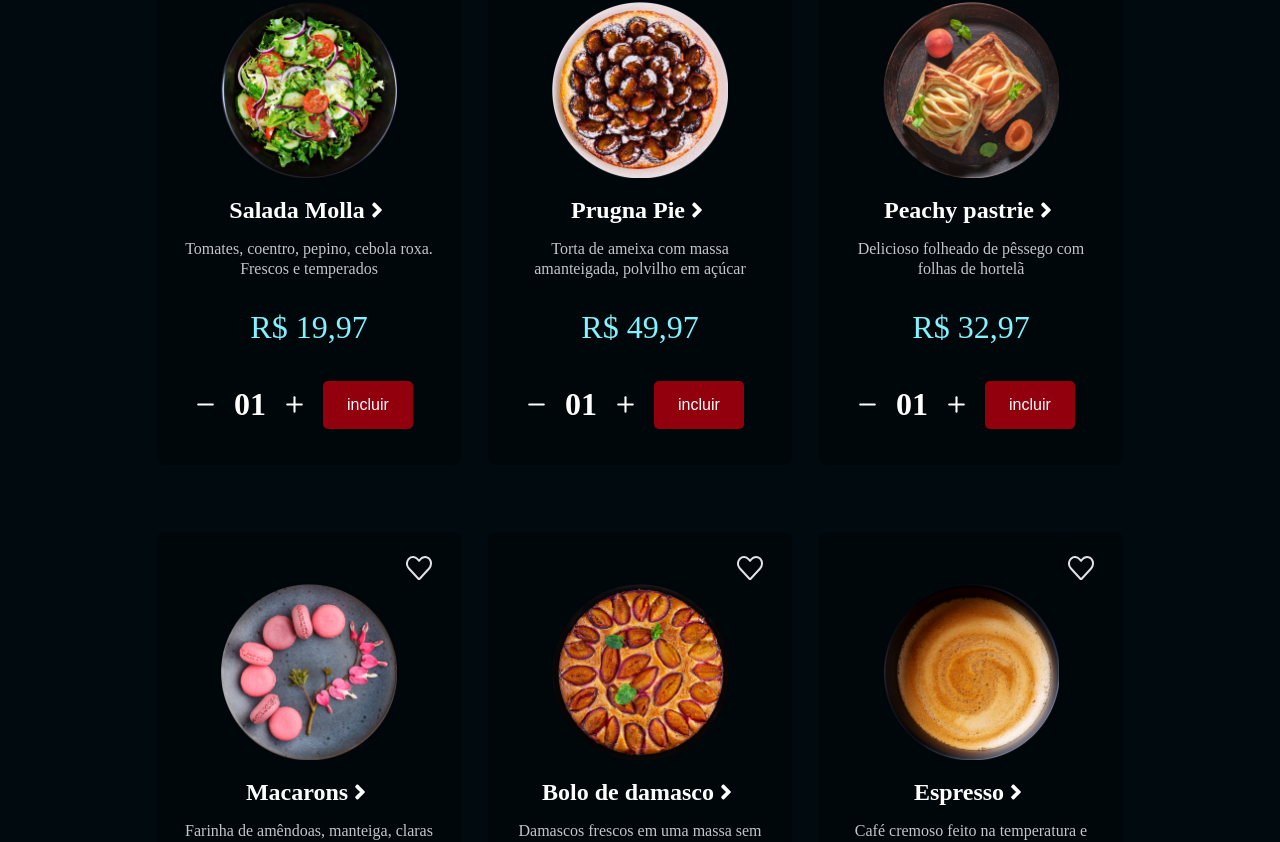
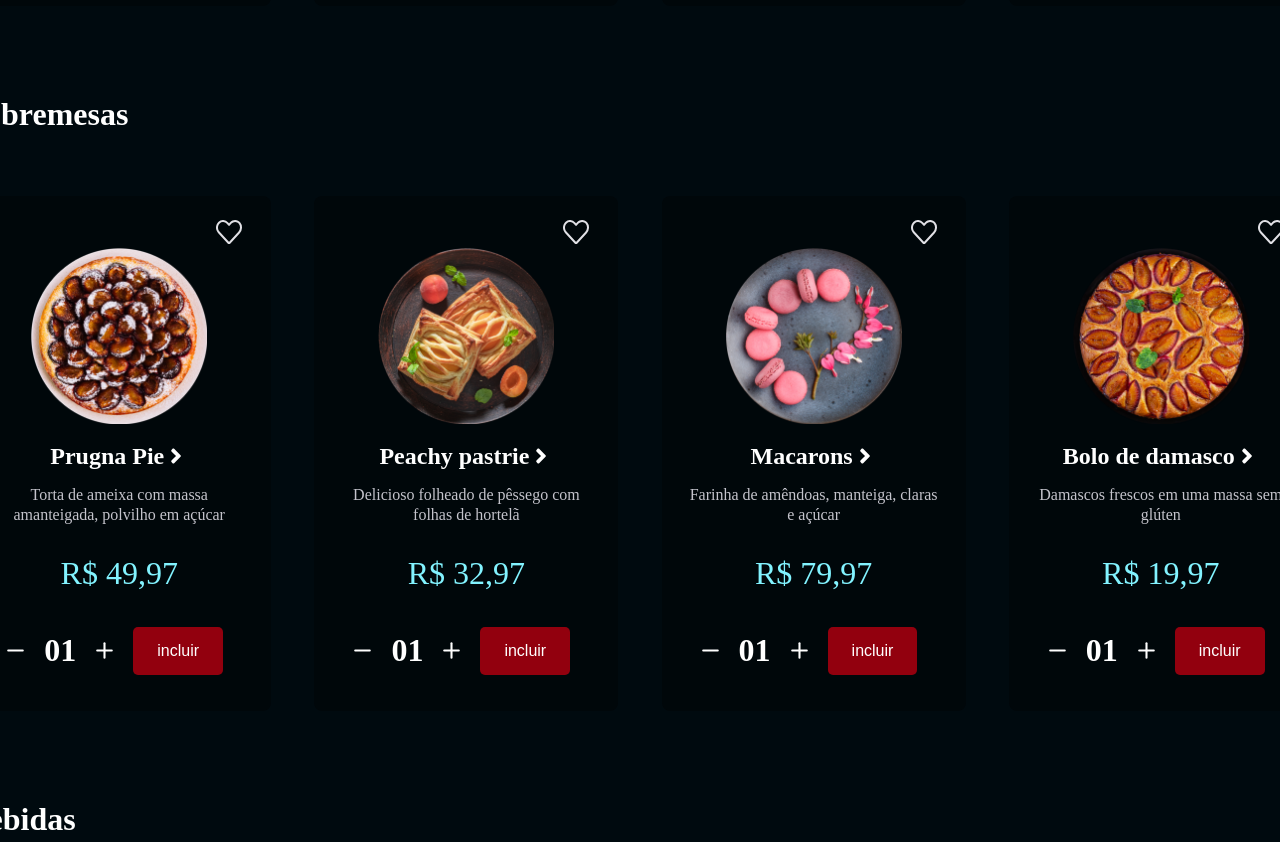
Before and after one commit to Matheusdev10/food-explorer-front, a React (Vite) app: page /home in a window 1280 px wide. Shown: the part 1224-2066 px from the top of the page. Built offline with nearby package versions, Linux system fonts and the light colour scheme.

Commit message:
criando section para envolver o card

```diff
--- a/package.json
+++ b/package.json
@@ -15,7 +15,8 @@
     "react-icons": "^4.7.1",
     "react-responsive-carousel": "^3.2.23",
     "react-router-dom": "^6.9.0",
-    "styled-components": "^5.3.6"
+    "styled-components": "^5.3.6",
+    "styled-components-carousel": "^0.2.0"
   },
   "devDependencies": {
     "@types/react": "^18.0.24",
--- a/src/Components/CardItem/index.jsx
+++ b/src/Components/CardItem/index.jsx
@@ -5,7 +5,6 @@ import { FaAngleRight } from 'react-icons/fa';
 import iconHeart from '../../assets/iconHeart.svg';
 // import heart from '../../assets/heart.png';
 import formatterMoney from '../../utils/formatterMoney';
-import { Carousel } from 'react-responsive-carousel';
 import { useState, useEffect } from 'react';
 
 export function CardItem({
--- /dev/null
+++ b/src/Components/Section/index.jsx
@@ -0,0 +1,37 @@
+import { Container, Slider } from './styles';
+import { FiChevronLeft, FiChevronRight } from 'react-icons/fi';
+import { useRef } from 'react';
+
+export function Section({ title, children }) {
+  const slider = useRef(null);
+
+  function handleLeftClick(e) {
+    e.preventDefault();
+
+    slider.current.scrollLeft -= slider.current.offsetWidth;
+  }
+
+  function handleRightClick(e) {
+    e.preventDefault();
+
+    slider.current.scrollLeft += slider.current.offsetWidth;
+  }
+
+  return (
+    <Container>
+      <h2>{title}</h2>
+
+      <Slider>
+        <button className="btn-left" onClick={handleLeftClick}>
+          <FiChevronLeft size={50} />
+        </button>
+
+        <div ref={slider}>{children}</div>
+
+        <button className="btn-right" onClick={handleRightClick}>
+          <FiChevronRight size={50} />
+        </button>
+      </Slider>
+    </Container>
+  );
+}
--- /dev/null
+++ b/src/Components/Section/styles.js
@@ -0,0 +1,53 @@
+import styled from 'styled-components';
+
+export const Container = styled.section`
+  > h2 {
+    font-size: 2rem;
+    margin-top: 3.9375rem;
+    margin-bottom: 1.4375rem;
+  }
+`;
+export const Slider = styled.div`
+  position: relative;
+
+  > div {
+    display: flex;
+    gap: 2.7rem;
+    overflow-x: auto;
+    scroll-behavior: smooth;
+    ::-webkit-scrollbar {
+      display: none;
+    }
+  }
+  .btn-left,
+  .btn-right {
+    position: absolute;
+    z-index: 5;
+    height: 51.2rem;
+    width: 11.6rem;
+    padding-inline: 1rem;
+    color: ${({ theme }) => theme.COLORS.WHITE};
+    display: none;
+  }
+  .btn-left {
+    top: 0;
+    left: 0;
+    border: none;
+    background: linear-gradient(
+      270deg,
+      rgba(0, 10, 15, 0.272541) 0%,
+      #000a0f 100%
+    );
+  }
+  .btn-right {
+    top: 0;
+    right: 0;
+    justify-content: flex-end;
+    border: none;
+    background: linear-gradient(
+      90deg,
+      rgba(0, 10, 15, 0.272541) 0%,
+      #000a0f 100%
+    );
+  }
+`;
--- a/src/pages/Home/index.jsx
+++ b/src/pages/Home/index.jsx
@@ -5,6 +5,7 @@ import { CardItem } from '../../Components/CardItem';
 import { Header } from '../../Components/Header';
 import { Footer } from '../../Components/Footer';
 import { titles } from '../../mock/title';
+import { Section } from '../../Components/Section';
 export function Home() {
   return (
     <>
@@ -19,6 +20,7 @@ export function Home() {
             <p>Sinta o cuidado do preparo com ingredientes selecionados</p>
           </div>
         </Box>
+        {/* <Section>
           {products.map((product) => (
             <CardItem
               key={product.id}
@@ -30,6 +32,55 @@ export function Home() {
               drinksName={product.drinksName}
             />
           ))}
+        </Section> */}
+
+        <Section title={'Pratos principais'}>
+          {products
+            .filter((product) => product.type == 'mainDishes')
+            .map((product) => (
+              <CardItem
+                key={product.id}
+                description={product.description}
+                disheName={product.disheName}
+                img={product.img}
+                price={product.price}
+                dessertName={product.dessertName}
+                drinksName={product.drinksName}
+              />
+            ))}
+        </Section>
+
+        <Section title={'Sobremesas'}>
+          {products
+            .filter((product) => product.type == 'dessert')
+            .map((product) => (
+              <CardItem
+                key={product.id}
+                description={product.description}
+                disheName={product.disheName}
+                img={product.img}
+                price={product.price}
+                dessertName={product.dessertName}
+                drinksName={product.drinksName}
+              />
+            ))}
+        </Section>
+
+        <Section title={'Bebidas'}>
+          {products
+            .filter((product) => product.type == 'drinks')
+            .map((product) => (
+              <CardItem
+                key={product.id}
+                description={product.description}
+                disheName={product.disheName}
+                img={product.img}
+                price={product.price}
+                dessertName={product.dessertName}
+                drinksName={product.drinksName}
+              />
+            ))}
+        </Section>
       </Container>
       <Footer />
     </>
--- a/src/pages/Home/styles.js
+++ b/src/pages/Home/styles.js
@@ -4,6 +4,7 @@ export const Container = styled.div`
   display: flex;
   flex-wrap: wrap;
   justify-content: center;
+
   overflow-x: hidden;
   gap: 1.6875rem;
   padding-bottom: 7.5rem;
```
Also changed, not shown: 1 other file (tests, documents, lock files or other folders). Lines whose indentation alone changed are shown as unchanged.
